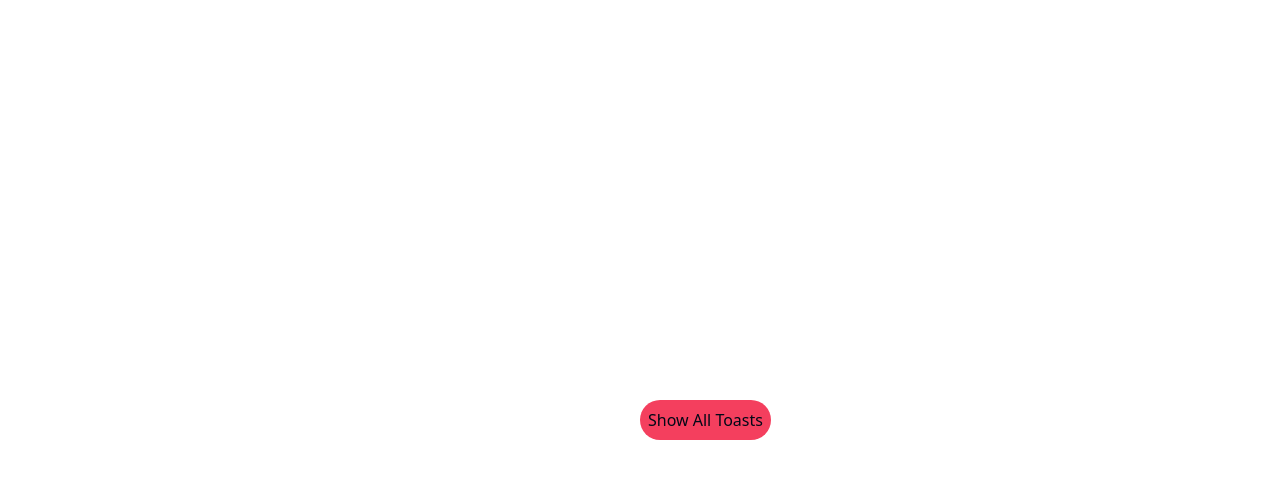
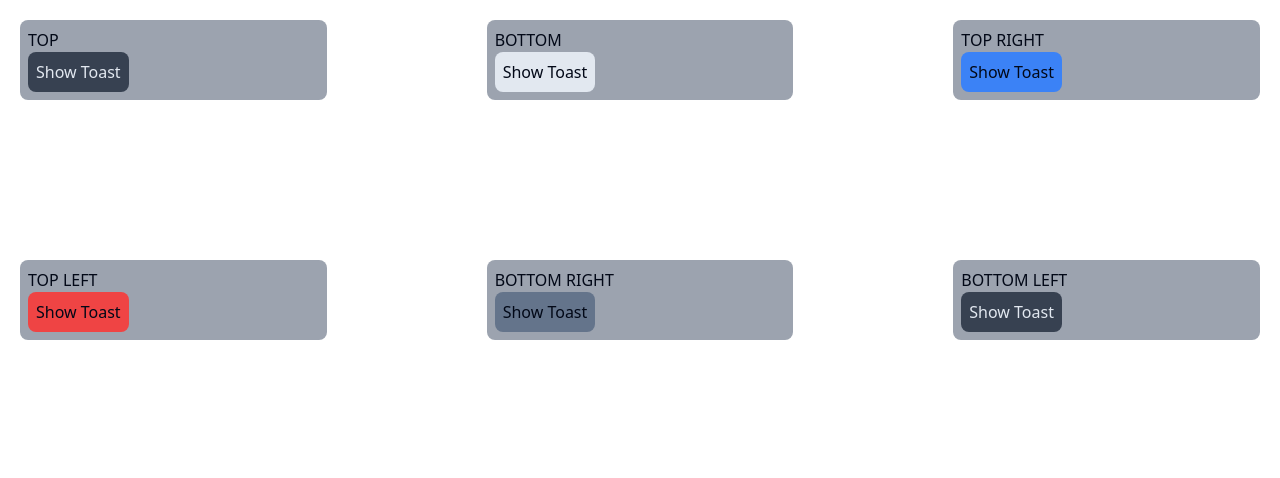
Before and after one commit to StructCE/our-react-components, a React (Vite) app: page / in a window 1280 px wide. Shown: the top 478 px of the page. Built offline with nearby package versions, Linux system fonts and the light colour scheme.

Commit message:
Modificando basicamente tudo da Toast

```diff
--- a/src/App.tsx
+++ b/src/App.tsx
@@ -1,7 +1,7 @@
-import ExampleToast from "./components/Toast/examples/example";
+import { Example } from "./components/Toast/examples/example";
 
 function App() {
-  return <ExampleToast />;
+  return <Example />;
 }
 
 export default App;
--- a/src/components/Toast/examples/example.tsx
+++ b/src/components/Toast/examples/example.tsx
@@ -1,82 +1,73 @@
-import React, { useState } from "react";
-import Toast from "../index";
+import Toast from "..";
 
-const ExampleToast: React.FC = () => {
-  const [toastMessage, setToastMessage] = useState("");
-  const [toastTitle, setToastTitle] = useState("");
-  const [showToast, setShowToast] = useState(false);
+export function Example() {
+  return (
+    <div className="grid grid-cols-3 grid-rows-2 gap-40 p-5 justify-center">
+      <div className="rounded-lg bg-gray-400 p-2">
+        TOP
+        <Toast
+          title="Um ezemplo"
+          message="Ipsim lorem ou algo assim, n sei"
+          color="dark"
+          position="top"
+          tailwind="rounded-lg p-2 bg-gray-700 text-slate-200"
+        />
+      </div>
 
-  const mostraToast = (title: string, message: string) => {
-    setToastTitle(title);
-    setToastMessage(message);
-    setShowToast(true);
-  };
+      <div className="rounded-lg bg-gray-400 p-2">
+        BOTTOM
+        <Toast
+          title="Um ezemplo"
+          message="Ipsim lorem ou algo assim, n sei"
+          color="light"
+          position="bottom"
+          tailwind="rounded-lg p-2 bg-slate-200"
+        />
+      </div>
 
-  const closeToast = () => {
-    setShowToast(false);
-  };
+      <div className="rounded-lg bg-gray-400 p-2">
+        TOP RIGHT
+        <Toast
+          title="Um ezemplo"
+          message="Ipsim lorem ou algo assim, n sei"
+          color="blue"
+          position="topr"
+          tailwind="rounded-lg p-2 bg-blue-500"
+        />
+      </div>
 
-  return (
-    <div>
-      {/* Botão para exibir o Toast */}
-      <button
-        className="fixed top-1/2 left-1/2 bg-rose-500 rounded-full p-2 hover:scale-105 duration-150"
-        onClick={() => mostraToast("O que é isso?", "Isso é um Toast!")}
-      >
-        Show All Toasts
-      </button>
+      <div className="rounded-lg bg-gray-400 p-2">
+        TOP LEFT
+        <Toast
+          title="Um ezemplo"
+          message="Ipsim lorem ou algo assim, n sei"
+          color="red"
+          position="topl"
+          tailwind="rounded-lg p-2 bg-red-500"
+        />
+      </div>
 
-      {/* Renderize o Toast condicionalmente com base no estado showToast */}
-      <Toast
-        title={toastTitle}
-        message={toastMessage}
-        show={showToast}
-        position="topr"
-        color="light"
-        onClose={closeToast}
-      />
-      <Toast
-        title={toastTitle}
-        message={toastMessage}
-        show={showToast}
-        position="topl"
-        color="dark"
-        onClose={closeToast}
-      />
-      <Toast
-        title={toastTitle}
-        message={toastMessage}
-        show={showToast}
-        position="top"
-        color="slate"
-        onClose={closeToast}
-      />
-      <Toast
-        title={toastTitle}
-        message={toastMessage}
-        show={showToast}
-        position="botr"
-        color="blue"
-        onClose={closeToast}
-      />
-      <Toast
-        title={toastTitle}
-        message={toastMessage}
-        show={showToast}
-        position="botl"
-        color="red"
-        onClose={closeToast}
-      />
-      <Toast
-        title={toastTitle}
-        message={toastMessage}
-        show={showToast}
-        position="bottom"
-        color="dark"
-        onClose={closeToast}
-      />
+      <div className="rounded-lg bg-gray-400 p-2">
+        BOTTOM RIGHT
+        <Toast
+          title="Um ezemplo"
+          message="Ipsim lorem ou algo assim, n sei"
+          color="slate"
+          position="botr"
+          tailwind="rounded-lg p-2 bg-slate-500"
+        />
+      </div>
+
+      <div className="rounded-lg bg-gray-400 p-2">
+        BOTTOM LEFT
+        <Toast
+          title="Um ezemplo"
+          message="Ipsim lorem ou algo assim, n sei"
+          color="dark"
+          position="botl"
+          tailwind="rounded-lg p-2 bg-gray-700 text-slate-200"
+        />
+      </div>
     </div>
   );
-};
-
-export default ExampleToast;
+}
--- a/src/components/Toast/index.tsx
+++ b/src/components/Toast/index.tsx
@@ -3,34 +3,40 @@
 // FEITO Posição
 // FEITO Botão de dispensar a toast
 
-import React, { useEffect } from "react";
+import { useState } from "react";
 
 type ToastProps = {
   title: string;
   message: string;
-  show: boolean;
   position: "top" | "bottom" | "topr" | "topl" | "botr" | "botl";
   color: "light" | "dark" | "slate" | "red" | "blue";
-  onClose: () => void;
+  tailwind?: string;
 };
 
 const Toast: React.FC<ToastProps> = ({
   title,
   message,
-  show,
   position,
   color,
-  onClose,
+  tailwind,
 }) => {
-  useEffect(() => {
-    if (!show) return;
+  const [showToast, setShowToast] = useState(false);
 
+  const handleToastClick = () => {
+    // Ao clicar no botão, mostra Toast:
+    setShowToast(true);
+    // Após 3 segundos, fecha Toast:
     const timer = setTimeout(() => {
-      onClose();
-    }, 30000); // Fecha após 3 segundos
-    return () => clearTimeout(timer); // Botão de fechar
-  }, [onClose, show]);
+      setShowToast(false);
+    }, 5000); // Fecha após 5 segundos
+    return () => clearTimeout(timer);
+  };
 
+  const handleCloseToast = () => {
+    setShowToast(false);
+  };
+
+  // Adiciona opções para a posição da Toast:
   const positionClass = (position: string) => {
     switch (position) {
       case "top":
@@ -50,6 +56,7 @@ const Toast: React.FC<ToastProps> = ({
     }
   };
 
+  // Adiciona opções para a cor da Toast:
   const backgroundColor = (color: string) => {
     switch (color) {
       case "light":
@@ -68,20 +75,31 @@ const Toast: React.FC<ToastProps> = ({
   };
 
   return (
+    <div>
+      <button
+        onClick={handleToastClick}
+        className={`close-button ${tailwind || ""}`}
+      >
+        Show Toast
+      </button>
+      {showToast && (
         <div
           className={`fixed ${positionClass(position)} ${backgroundColor(
             color
-      )} duration-200 w-60 border-2 border-slate-500 p-3 rounded-md ${
-        show ? "opacity-100" : "opacity-0 pointer-events-none"
-      } `}
+          )} duration-200 w-60 border-2 border-slate-500 p-3 rounded-md`}
         >
           <div className="grid grid-cols-2 justify-items-center">
-        <h2 className="font-semibold"> {title} </h2>
-        <button className="justify-self-end pr-2" onClick={onClose}>
+            <strong className="mr-auto">{title}</strong>
+            <button
+              onClick={handleCloseToast}
+              className="justify-self-end px-2"
+            >
               X
             </button>
           </div>
-      {message}
+          <div>{message}</div>
+        </div>
+      )}
     </div>
   );
 };
```
Lines whose indentation alone changed are shown as unchanged.
